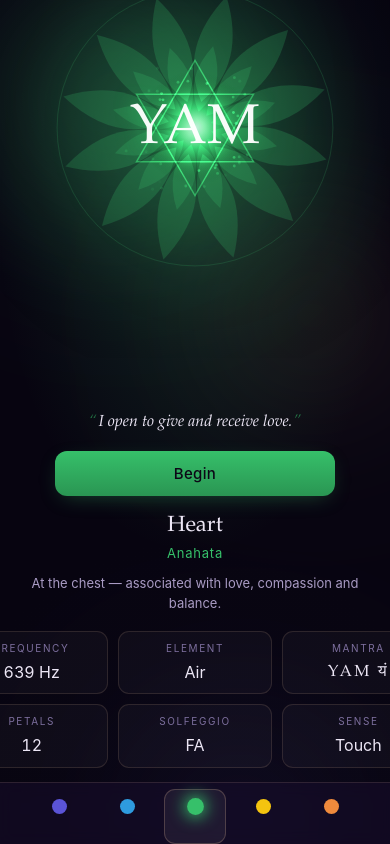
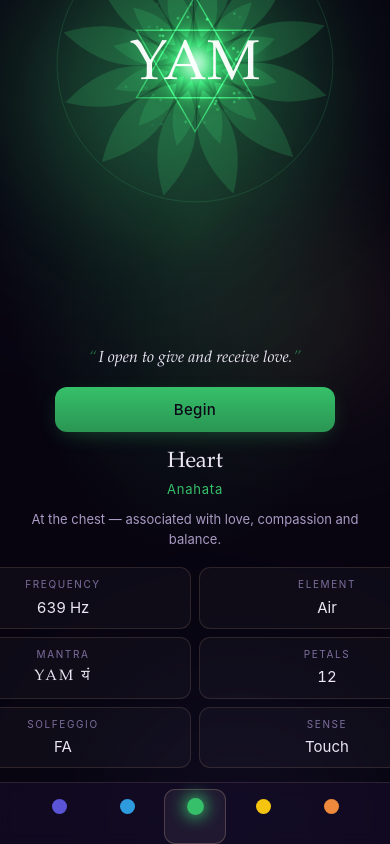
Before and after one commit to chiuta/Aurora, a plain HTML site: page index.html in a window 390 px wide. Drawn offline with Linux system fonts and the light colour scheme.

Commit message:
Add files via upload

```diff
--- a/index.html
+++ b/index.html
@@ -178,9 +178,9 @@
   .ck-sk{font-size:13px;color:var(--accent);letter-spacing:.06em;margin-top:4px}
   .ck-desc{font-size:13px;color:var(--dim);line-height:1.55;margin-top:10px;max-width:44ch;margin-left:auto;margin-right:auto}
   .meta{display:grid;grid-template-columns:repeat(auto-fit,minmax(132px,1fr));gap:10px;margin:18px auto 0;max-width:480px}
-  .meta .cell{background:rgba(255,255,255,0.03);border:1px solid var(--line);border-radius:11px;padding:9px 11px;text-align:center}
+  .meta .cell{background:rgba(255,255,255,0.03);border:1px solid var(--line);border-radius:11px;padding:9px 11px;text-align:center;min-width:0}
   .meta .k{font-size:10px;letter-spacing:.16em;text-transform:uppercase;color:var(--dim2)}
-  .meta .v{font-size:16px;color:var(--text);margin-top:3px;font-variant-numeric:tabular-nums}
+  .meta .v{font-size:16px;color:var(--text);margin-top:3px;font-variant-numeric:tabular-nums;overflow-wrap:break-word;word-break:break-word}
   .meta .v.mantra{font-family:var(--serif);letter-spacing:.14em}
 
   .primary{appearance:none;width:100%;border:none;cursor:pointer;font-family:var(--sans);font-weight:500;
@@ -402,6 +402,9 @@
   @media (max-width:560px){
     .rail{flex-direction:column}
     .modal{padding:20px 18px 22px}
+    .meta{grid-template-columns:repeat(2,minmax(0,1fr));gap:8px;max-width:none}
+    .meta .cell{padding:9px 8px}
+    .meta .v{font-size:15px}
   }
   @media (max-width:400px){
     .app{padding:calc(16px + env(safe-area-inset-top)) calc(12px + env(safe-area-inset-right)) calc(30px + env(safe-area-inset-bottom)) calc(12px + env(safe-area-inset-left));gap:14px}
```
